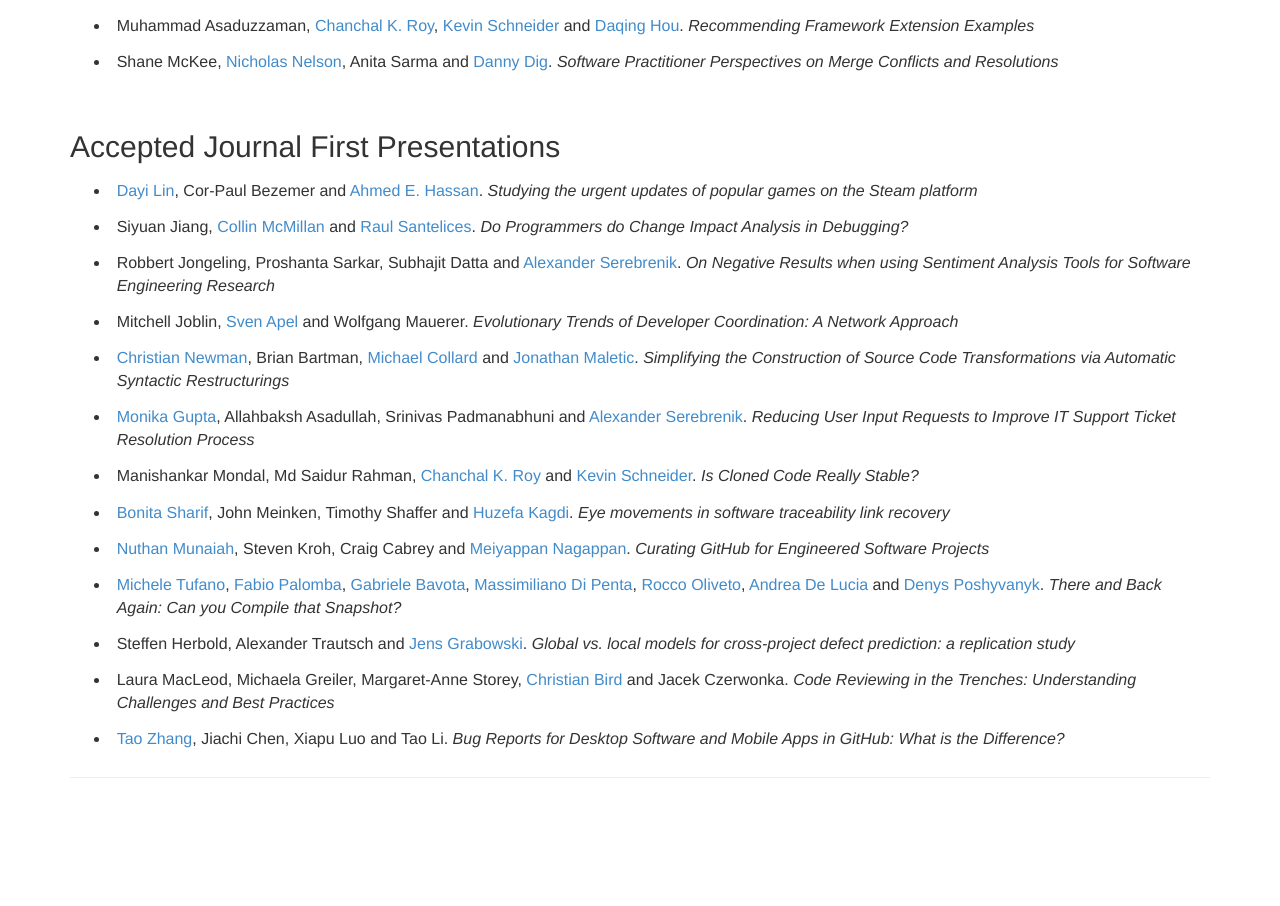
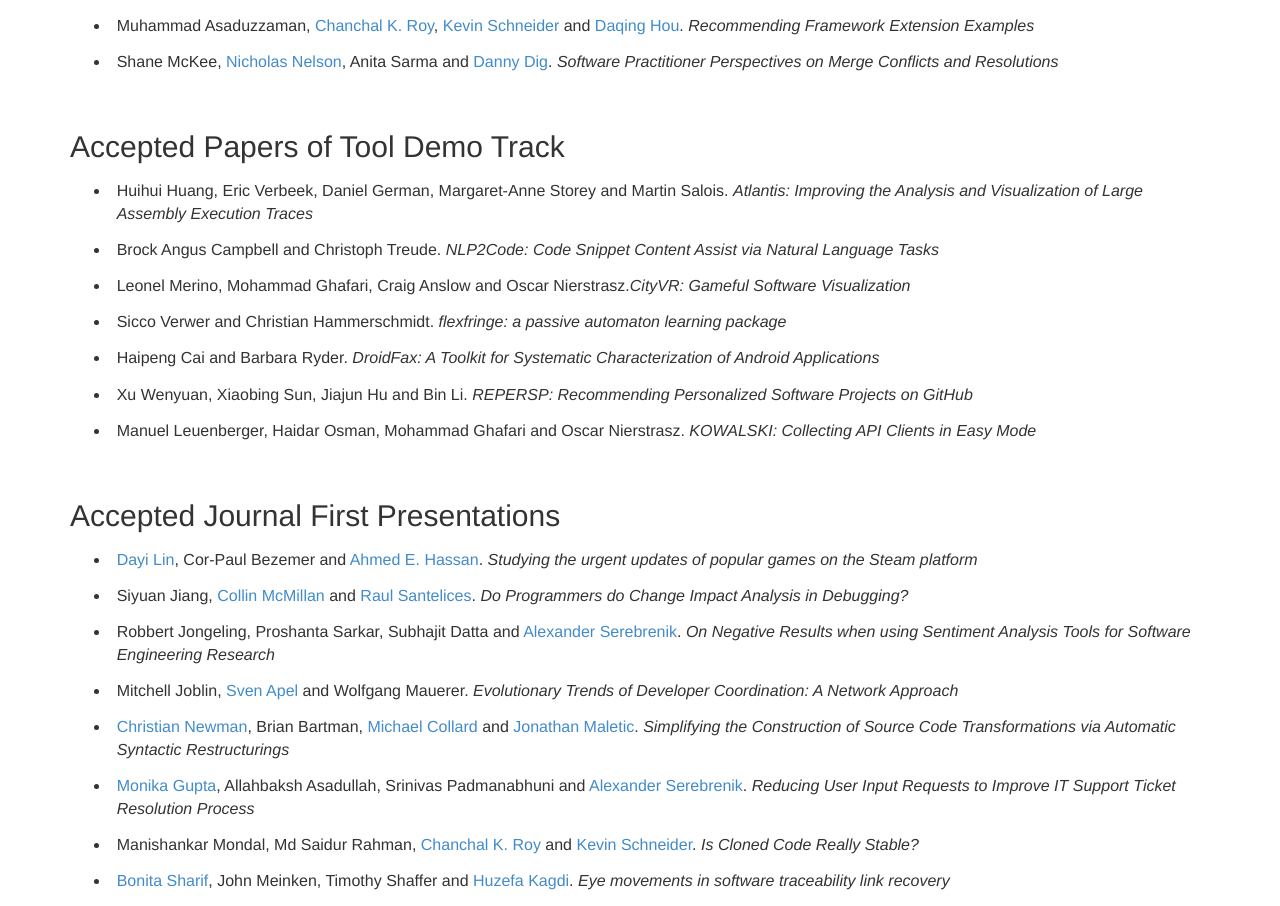
Before and after one commit to saner2019/saner2019.github.io, a plain HTML site: page program/Accepted.html in a window 1280 px wide. Shown: the part 2246-3152 px from the top of the page. Before the commit the page ends 3044 px from the top, so only its background shows below. Drawn offline with Linux system fonts and the light colour scheme.

Commit message:
accepted tool demo papers

```diff
--- a/program/Accepted.html
+++ b/program/Accepted.html
@@ -113,6 +113,19 @@
 
         </ul>
         <br>
+
+        <h2 id="tooldemotrackaccepted">Accepted Papers of Tool Demo Track</h2>
+        <ul>
+          <li class="paper"><span class="authors">Huihui Huang, Eric Verbeek, Daniel German, Margaret-Anne Storey and Martin Salois. </span><span class="title">Atlantis: Improving the Analysis and Visualization of Large Assembly Execution Traces</span></li>
+          <li class="paper"><span class="authors">Brock Angus Campbell and Christoph Treude. </span><span class="title">NLP2Code: Code Snippet Content Assist via Natural Language Tasks</span></li>
+          <li class="paper"><span class="authors">Leonel Merino, Mohammad Ghafari, Craig Anslow and Oscar Nierstrasz.</span><span class="title">CityVR: Gameful Software Visualization</span></li>
+          <li class="paper"><span class="authors">Sicco Verwer and Christian Hammerschmidt. </span><span class="title">flexfringe: a passive automaton learning package</span></li>
+          <li class="paper"><span class="authors">Haipeng Cai and Barbara Ryder. </span><span class="title">DroidFax: A Toolkit for Systematic Characterization of Android Applications</span></li>
+          <li class="paper"><span class="authors">Xu Wenyuan, Xiaobing Sun, Jiajun Hu and Bin Li. </span><span class="title">REPERSP: Recommending Personalized Software Projects on GitHub</span></li>
+          <li class="paper"><span class="authors">Manuel Leuenberger, Haidar Osman, Mohammad Ghafari and Oscar Nierstrasz. </span><span class="title">KOWALSKI: Collecting API Clients in Easy Mode</span></li>
+        </ul>
+        <br>
+
         <h2 id="j1c1accepted">Accepted Journal First Presentations</h2>
         <ul>
           <li class="paper"><span class="authors"><span><a href="http://lindayi.me">Dayi Lin</a>, Cor-Paul Bezemer and <a href="http://www.cs.queensu.ca/~ahmed/home/">Ahmed E. Hassan</a></span>. </span><span class="title">Studying the urgent updates of popular games on the Steam platform</span></li>
```
Also changed, not shown: index.html (+10 -3 lines), news.html (+3 -0 lines).
